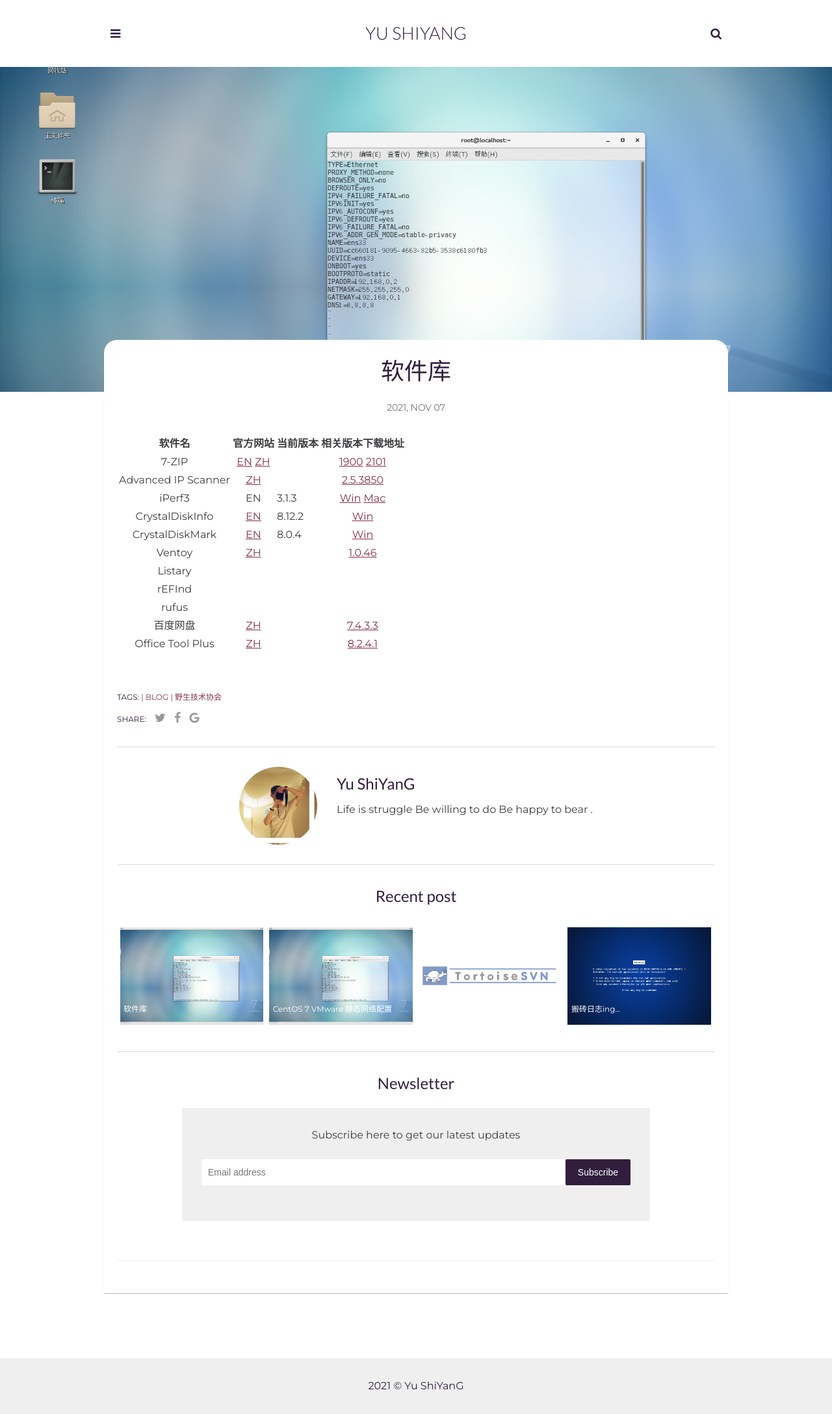
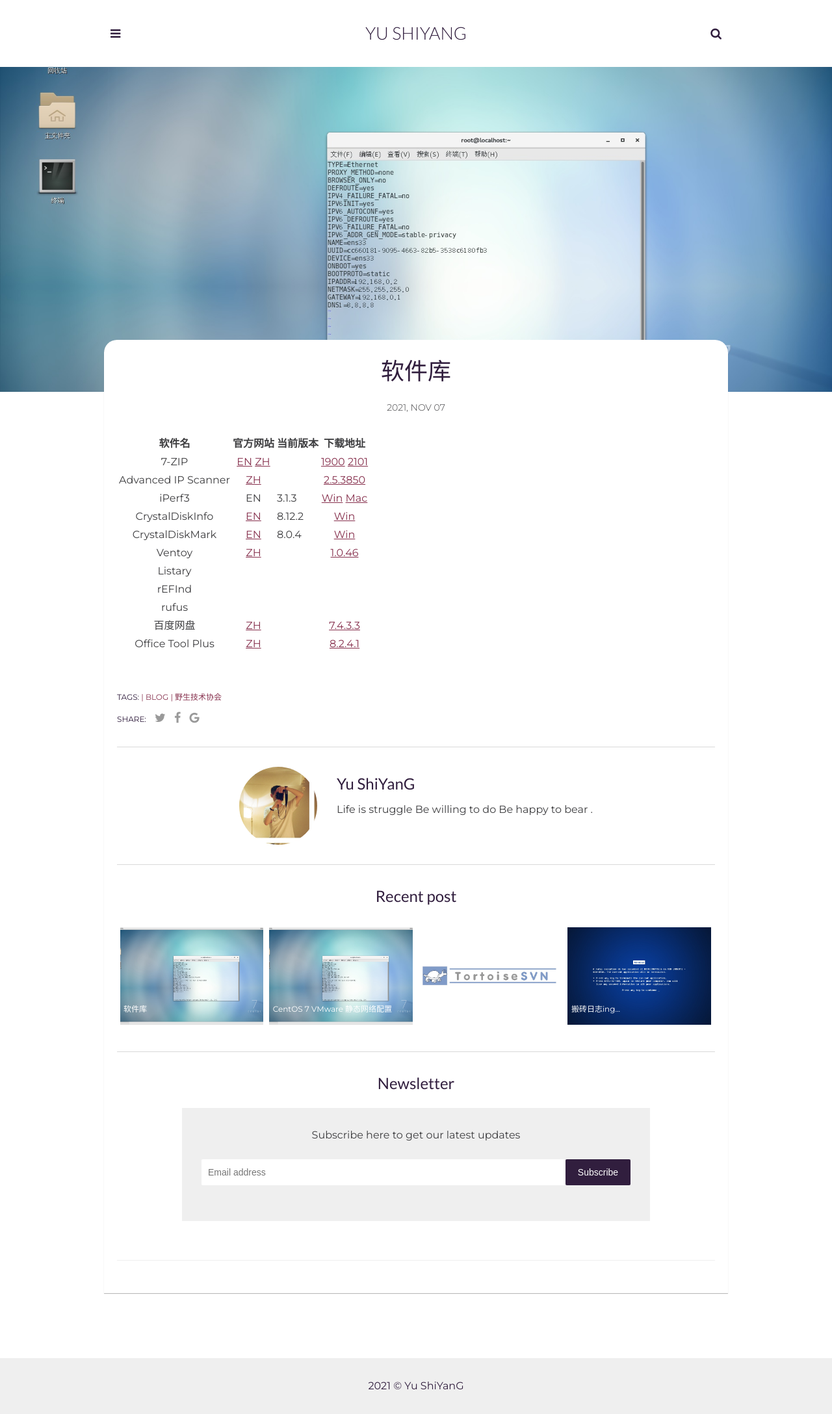
Before and after one commit to techysy/techysy.github.io, a Jekyll site: the page built from _posts/2021-11-07-software-library.markdown, in a window 1280 px wide. Shown: the whole page at 65% size. Built offline with Jekyll 4.4.1, drawn with Linux system fonts in a browser that asks for light colours; comment, search, counter and statistics services are not loaded; a style sheet for code colours, icons or effects is not loaded.

Commit message:
Update 2021-11-07-software-library.markdown

```diff
--- a/_posts/2021-11-07-software-library.markdown
+++ b/_posts/2021-11-07-software-library.markdown
@@ -6,7 +6,7 @@
 tags: [blog,野生技术协会]
 categories: 分享
 ---
-|       软件名        |                           官方网站                           | 当前版本 |                       相关版本下载地址                       |
+|       软件名        |                           官方网站                           | 当前版本 |                       下载地址                       |
 | :-----------------: | :----------------------------------------------------------: | -------- | :----------------------------------------------------------: |
 |        7-ZIP        | [EN](https://www.7-zip.org/) [ZH](https://sparanoid.com/lab/7z/) |          | [1900](https://www.7-zip.org/a/7z1900-x64.exe)   [2101](https://www.7-zip.org/a/7z2101-x64.exe) |
 | Advanced IP Scanner |        [ZH](https://www.advanced-ip-scanner.com/cn/)         |          | [2.5.3850](https://www.advanced-ip-scanner.com/download/Advanced_IP_Scanner_2.5.3850.exe) |
```
